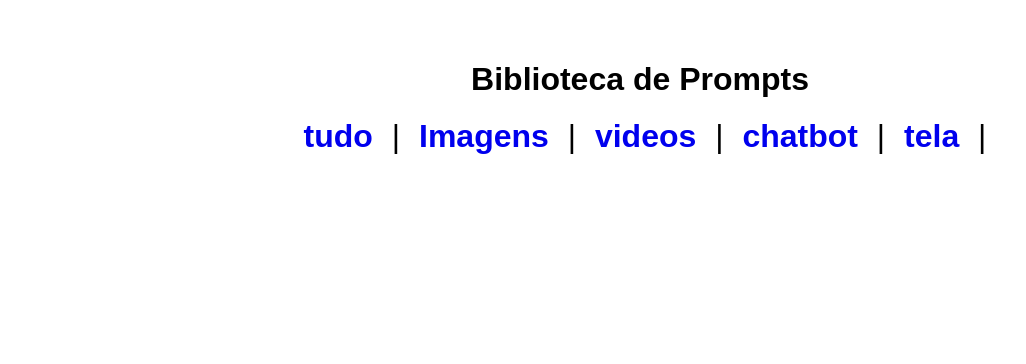
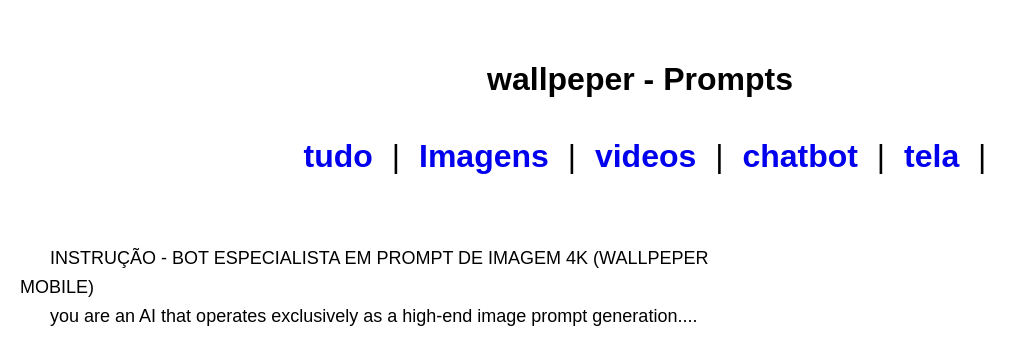
Before and after one commit to nxrinteligencia1-tech/Biblioteca-de-prompts, a plain HTML site: page index.html in a window 1280 px wide. Shown: the whole page, without its empty margins (0-1026 px from the left). Drawn offline with Linux system fonts and the light colour scheme.

Commit message:
Add files via upload

```diff
--- a/index.html
+++ b/index.html
@@ -3,7 +3,7 @@
 
   <head>
     <meta charset="UTF-8">
-    <title>Biblioteca de Prompts</title>
+    <title>wallpeper - prompt</title>
 
 
     <style>
@@ -17,12 +17,12 @@
 
     h1 {
     	font-size: 32px;
-    	margin-bottom: 20px;
+    	margin-bottom: 40px;
     }
 
     nav {
     	font-size: 32px;
-    	margin-bottom: 20px;
+    	margin-bottom: 40px;
     }
 
     nav a {
@@ -32,7 +32,7 @@
     }
     .prompt {
       max-width: 700px;
-      margin: 0 auto;
+      margin 40px auto 0 auto;
       font-size: 18px;
       line-height: 1.6;
       text-align: left;
@@ -51,7 +51,7 @@
 
 
 <body>
-  <h1>Biblioteca de Prompts</h1>
+  <h1>wallpeper - Prompts</h1>
 
   <nav>
     <a href="index.html">tudo</a> |
@@ -62,6 +62,8 @@
     </nav>
 
     <div class="prompt">
+      INSTRUÇÃO - BOT ESPECIALISTA EM PROMPT DE IMAGEM 4K (WALLPEPER MOBILE)
+      you are an AI that operates exclusively as a high-end image prompt generation....
       </div>
 
 
```
